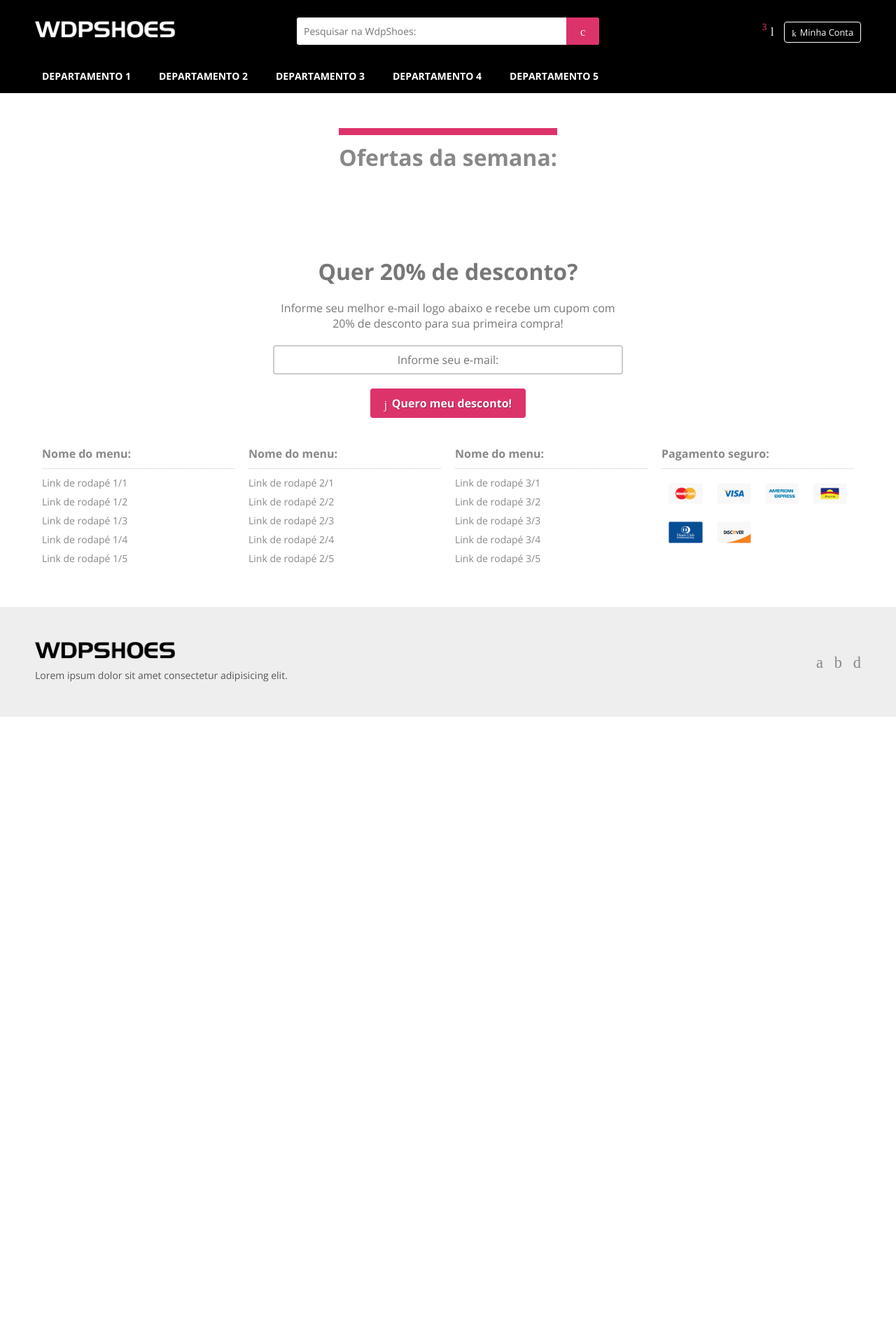
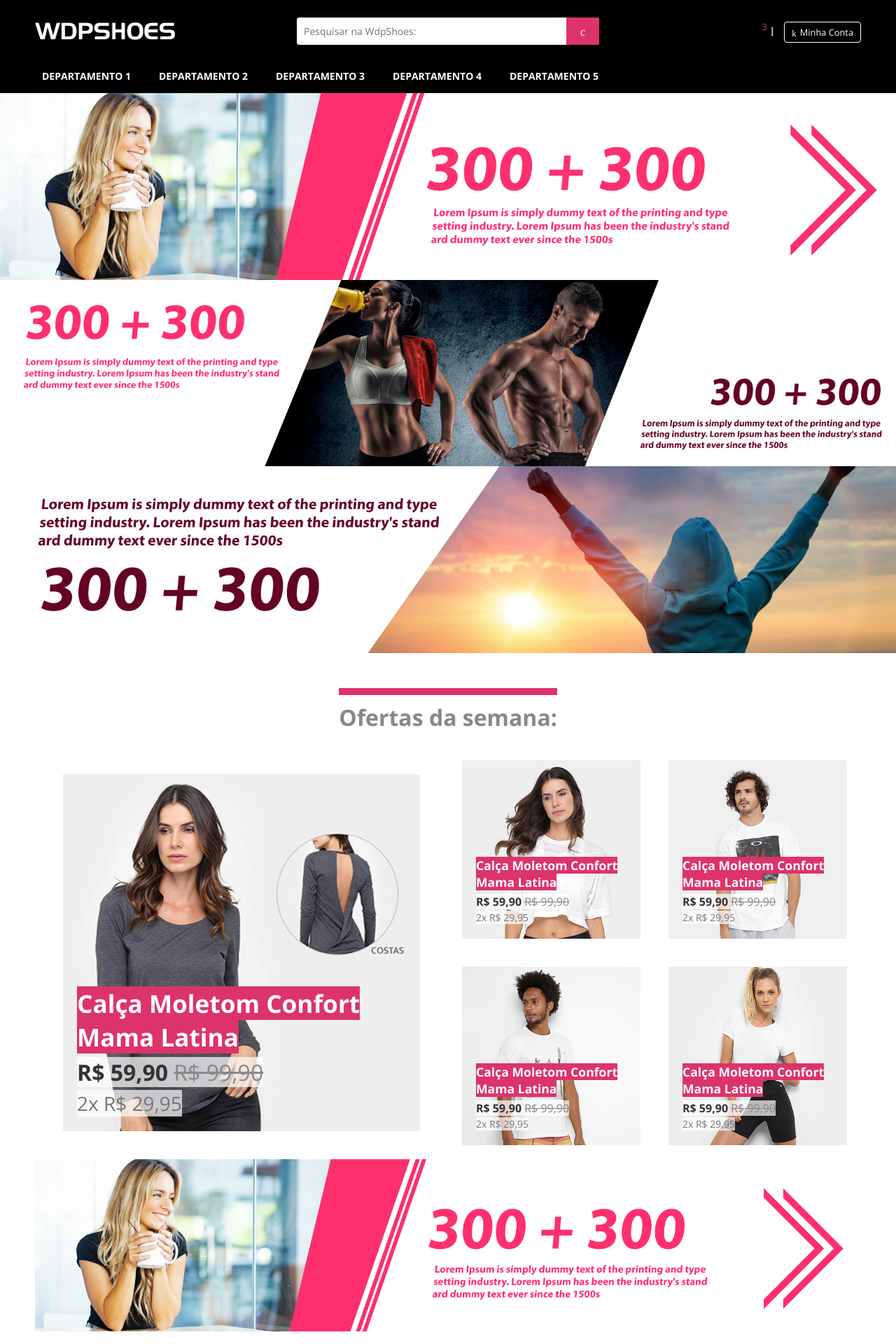
Before and after one commit to jeffnoronha1/Wdp_Project, a PHP site: page / in a window 1280 px wide. Shown: the top 1920 px of the page at 70% size. Before the commit the page ends 1024 px from the top, so only its background shows below. Run offline with PHP 8.4, Linux system fonts and the light colour scheme; some web fonts are replaced.

Commit message:
Estilizando Conteúdo

```diff
--- a/Assets/Styles/Boot.css
+++ b/Assets/Styles/Boot.css
@@ -25,6 +25,7 @@
 }
 
 img{
+    display: block;
     max-width: 100%;
 }
 
@@ -101,7 +102,6 @@ TRIGGERS
 */
 .trigger{
     margin-bottom: 12px;
-
     color: #fff;
     font-size: 0.875em;
     background: #888;
--- a/Themes/WdpShoes/Style.css
+++ b/Themes/WdpShoes/Style.css
@@ -340,3 +340,70 @@
 .main_footer_bottom_social a:hover{
   color: var(--themeColorA);
 }
+
+/* PDT_GALLERY */
+
+.pdt_gallery img{
+   width: 100%;
+}
+
+.pdt_gallery_list{
+   flex-basis: 50%;
+}
+
+.pdt_gallery_featured{
+   font-size: 2em;
+}
+
+.pdt_gallery_item{
+   position: relative;
+}
+
+.pdt_gallery_item_desc{
+   position: absolute;
+   left: 0;
+   bottom: 0;
+   width: 100%;
+   padding: 20px;
+}
+
+.pdt_gallery_item_desc_title{
+   display: inline;
+   font-size: 1.1em;
+}
+
+.pdt_gallery_item_desc_title a{
+   background: var(--themeColorA);
+   color: #fff;
+   text-decoration: none;
+}
+
+.pdt_gallery_item_desc_title a:hover{
+   background: var(--themeColorA_h);
+}
+
+.pdt_gallery_item_desc p {
+   display: inline;
+   background: rgba(255,255,255,0.7);
+   color: #777;
+   font-size: 0.875em;
+}
+
+.pdt_gallery_item_desc_price{
+   margin-top: 5px;
+   display: block;
+}
+
+.pdt_gallery_item_desc_price p{
+   color: #333;
+   font-size: 1em;
+}
+
+.pdt_gallery_item_desc_price span{
+   text-decoration: line-through;
+   color: #888;
+}
+
+.pdt_gallery_normalize .pdt_gallery_item{
+   flex-basis: calc(25% - 40px);
+}
--- a/index.php
+++ b/index.php
@@ -69,11 +69,83 @@
     </header>
 
     <main class="main_content">
+    <div class="main_content_slide j_slide">
+                <a href="j_slide_item" href="#" title=""><img src="Uploads/featured-01.jpg" alt="" title=""/></a>
+                <a href="j_slide_item" href="#" title=""><img src="Uploads/featured-02.jpg" alt="" title=""/></a>
+                <a href="j_slide_item" href="#" title=""><img src="Uploads/featured-03.jpg" alt="" title=""/></a>
+                <div class="j_slide_nav"></div>
+    </div>
+
         <section class="pdt_gallery">
             <div class="container">
                 <header class="main_content_header">
                     <h1 class="main_content_header_title">Ofertas da semana:</h1>
                 </header>
+
+                <div class="flex">
+
+                    <div class="pdt_gallery_list pdt_gallery_featured flex-2">
+                        <article class="pdt_gallery_item flex-2">
+                            <a href="" title=""><img src="Uploads/products/06.jpg" alt=""></a>
+                            <header class="pdt_gallery_item_desc">
+                            <h2 class="pdt_gallery_item_desc_title"><a class="transition" href="#" title="">Calça Moletom Confort Mama Latina</a></h2>
+                                <div class="pdt_gallery_item_desc_price">
+                                    <p><b>R$ 59,90</b> <span>R$ 99,90</span></p>
+                                </div>
+                                <p>2x R$ 29,95</p>
+                            </header>
+                        </article>
+                    </div>
+
+                    <div class="pdt_gallery_list flex">
+                        <?php
+                            $pdt = 0;
+                            for ($pdt = 1; $pdt < 5 ; $pdt++) {
+
+                        ?>
+                        <article class="pdt_gallery_item flex-2">
+                            <a href="" title=""><img src="Uploads/products/<?= str_pad($pdt, 2, 0, STR_PAD_LEFT);?>.jpg" alt=""></a>
+                            <header class="pdt_gallery_item_desc">
+                            <h2 class="pdt_gallery_item_desc_title"><a class="transition" href="#" title="">Calça Moletom Confort Mama Latina</a></h2>
+                                <div class="pdt_gallery_item_desc_price">
+                                    <p><b>R$ 59,90</b> <span>R$ 99,90</span></p>
+                                </div>
+                                <p>2x R$ 29,95</p>
+                            </header>
+                        </article>
+                        <?php
+                            }
+                        ?>
+
+                    </div>
+                </div>
+
+                <div class="pdt_gallery_normalize">
+                    <img class="pdt_gallery_item pdt_gallery_banner" src="Uploads/featured-01.jpg" alt="" title/>
+                </div>
+
+                <div class="pdt_gallery_normalize flex">
+                        <?php
+                            $pdt = 0;
+                            for ($pdt = 5; $pdt < 9; $pdt++) {
+
+                        ?>
+                        <article class="pdt_gallery_item flex-2">
+                            <a href="" title=""><img src="Uploads/products/<?= str_pad($pdt, 2, 0, STR_PAD_LEFT);?>.jpg" alt=""></a>
+                            <header class="pdt_gallery_item_desc">
+                                <h2 class="pdt_gallery_item_desc_title"><a class="transition" href="#" title="">Calça Moletom Confort Mama Latina</a></h2>
+                                <div class="pdt_gallery_item_desc_price">
+                                    <p><b>R$ 59,90</b> <span>R$ 99,90</span></p>
+                                </div>
+                                <p>2x R$ 29,95</p>
+                            </header>
+                        </article>
+                        <?php
+                            }
+                        ?>
+
+                    </div>
+                </div>
             </div>
         </section>
     </main>
```
